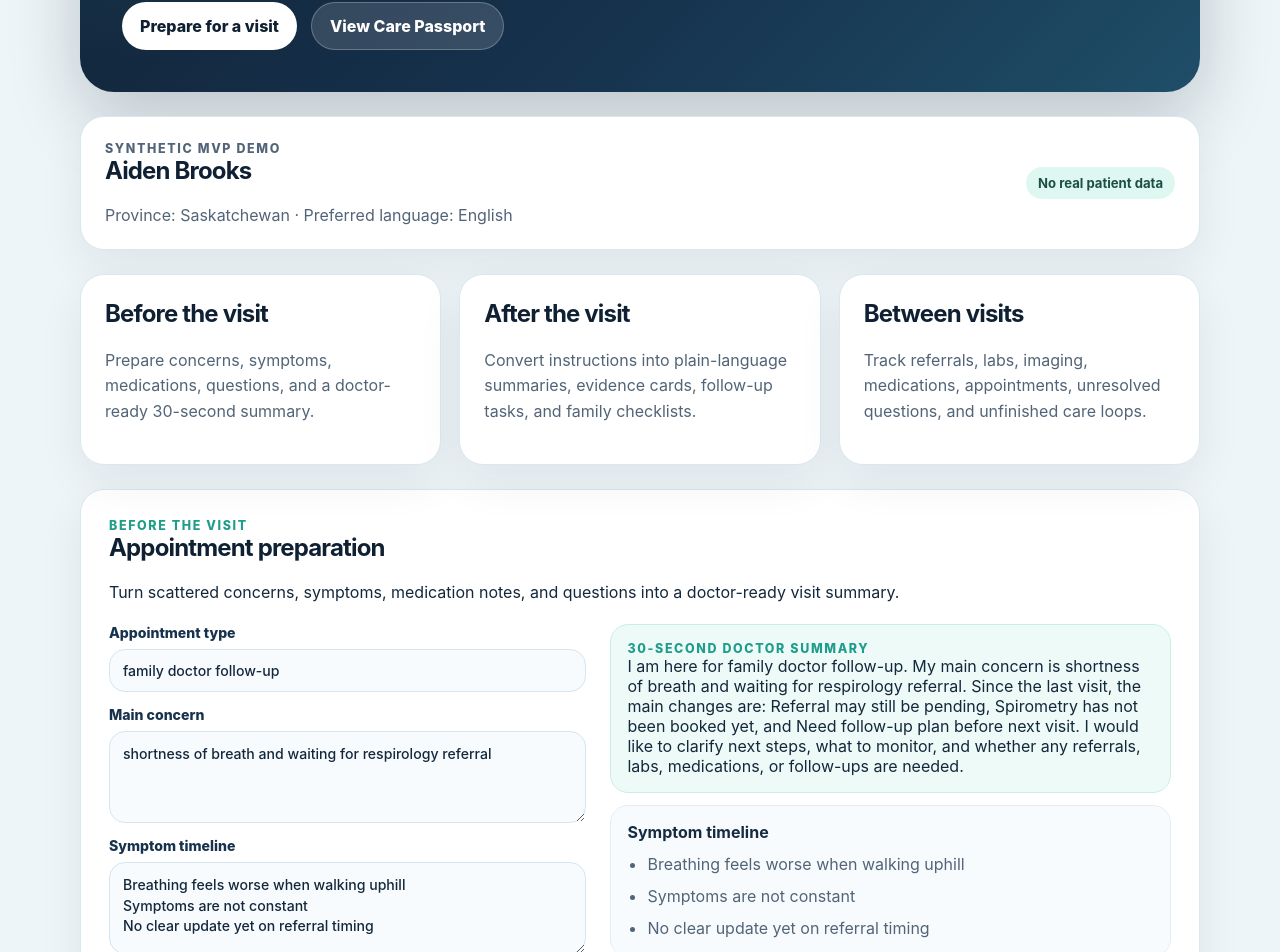
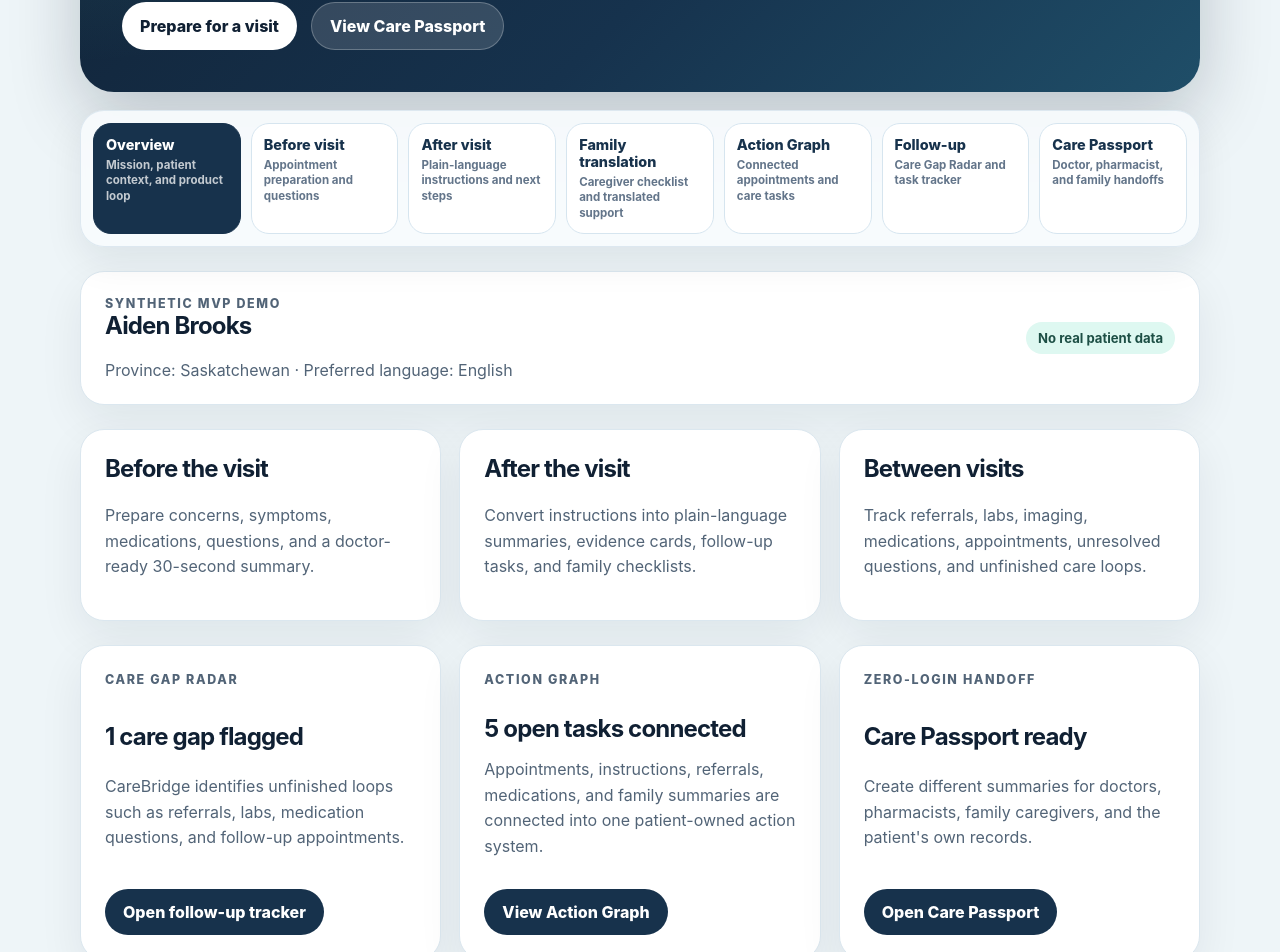
Before and after one commit to Kushrishi/carebridge-canada, a React (Vite) app: page / in a window 1280 px wide. Shown: the part 378-1330 px from the top of the page. Built offline with nearby package versions, Linux system fonts and the light colour scheme.

Commit message:
Add app navigation and product sections
Add section-based navigation for the CareBridge MVP so users can switch between overview, appointment prep, after-visit summaries, family translation, Action Graph, follow-up tracking, and Care Passport handoffs.

```diff
--- a/src/App.css
+++ b/src/App.css
@@ -864,3 +864,108 @@ button {
 .family-form textarea {
   line-height: 1.45;
 }
+
+.app-navigation {
+  position: sticky;
+  top: 0;
+  z-index: 10;
+  display: grid;
+  grid-template-columns: repeat(7, minmax(0, 1fr));
+  gap: 10px;
+  margin: 18px 0 24px;
+  padding: 12px;
+  border: 1px solid rgba(219, 231, 239, 0.92);
+  border-radius: 24px;
+  background: rgba(248, 251, 253, 0.92);
+  box-shadow: 0 14px 38px rgba(8, 23, 42, 0.08);
+  backdrop-filter: blur(14px);
+}
+
+.nav-tab {
+  display: grid;
+  gap: 5px;
+  align-content: start;
+  min-height: 86px;
+  border: 1px solid #d6e5ef;
+  border-radius: 18px;
+  padding: 12px;
+  color: #17324c;
+  background: white;
+  text-align: left;
+}
+
+.nav-tab span {
+  font-size: 0.9rem;
+  font-weight: 850;
+}
+
+.nav-tab small {
+  color: #63758a;
+  font-size: 0.72rem;
+  font-weight: 650;
+  line-height: 1.35;
+}
+
+.nav-tab--active {
+  color: white;
+  background: #17324c;
+  border-color: #17324c;
+}
+
+.nav-tab--active small {
+  color: rgba(255, 255, 255, 0.74);
+}
+
+.overview-dashboard {
+  display: grid;
+  grid-template-columns: repeat(3, 1fr);
+  gap: 18px;
+  margin-bottom: 24px;
+}
+
+.overview-dashboard article {
+  display: grid;
+  align-content: space-between;
+  gap: 14px;
+  border: 1px solid #dbe7ef;
+  border-radius: 24px;
+  padding: 24px;
+  background: white;
+  box-shadow: 0 16px 45px rgba(8, 23, 42, 0.07);
+}
+
+.overview-dashboard h2 {
+  margin-bottom: 0;
+}
+
+.overview-dashboard p {
+  color: #526477;
+  line-height: 1.6;
+}
+
+.overview-dashboard button {
+  justify-self: start;
+  color: white;
+  background: #17324c;
+}
+
+@media (max-width: 1060px) {
+  .app-navigation {
+    grid-template-columns: repeat(4, minmax(0, 1fr));
+  }
+
+  .overview-dashboard {
+    grid-template-columns: 1fr;
+  }
+}
+
+@media (max-width: 700px) {
+  .app-navigation {
+    position: static;
+    grid-template-columns: 1fr;
+  }
+
+  .nav-tab {
+    min-height: auto;
+  }
+}
--- a/src/App.tsx
+++ b/src/App.tsx
@@ -1,14 +1,18 @@
+import { useState } from 'react';
 import './App.css';
+import { AfterVisitSummary } from './components/AfterVisitSummary';
+import { AppNavigation } from './components/AppNavigation';
+import { AppointmentPrep } from './components/AppointmentPrep';
+import { CarePassportSummary } from './components/CarePassportSummary';
 import { CareTimeline } from './components/CareTimeline';
+import { FamilyTranslationMode } from './components/FamilyTranslationMode';
 import { FollowUpTracker } from './components/FollowUpTracker';
 import { demoCarePassport } from './data/demoCareGraph';
+import type { AppView } from './types/navigation';
 import { countOpenTasks, createCareGaps } from './utils/careGapRadar';
-import { AppointmentPrep } from './components/AppointmentPrep';
-import { AfterVisitSummary } from './components/AfterVisitSummary';
-import { FamilyTranslationMode } from './components/FamilyTranslationMode';
-import { CarePassportSummary } from './components/CarePassportSummary';
 
 function App() {
+  const [activeView, setActiveView] = useState<AppView>('overview');
   const careGaps = createCareGaps(demoCarePassport.followUpTasks);
   const openTaskCount = countOpenTasks(demoCarePassport.followUpTasks);
 
@@ -24,13 +28,99 @@ function App() {
         </p>
 
         <div className="hero-actions" aria-label="Primary actions">
-                    <button type="button">Prepare for a visit</button>
-                    <button type="button" className="secondary-button">
+          <button type="button" onClick={() => setActiveView('before')}>
+            Prepare for a visit
+          </button>
+          <button
+            type="button"
+            className="secondary-button"
+            onClick={() => setActiveView('passport')}
+          >
             View Care Passport
           </button>
         </div>
       </section>
 
+      <AppNavigation activeView={activeView} onViewChange={setActiveView} />
+
+      {activeView === 'overview' && (
+        <OverviewSection
+          careGapCount={careGaps.length}
+          openTaskCount={openTaskCount}
+          onViewChange={setActiveView}
+        />
+      )}
+
+      {activeView === 'before' && <AppointmentPrep />}
+
+      {activeView === 'after' && <AfterVisitSummary />}
+
+      {activeView === 'family' && <FamilyTranslationMode />}
+
+      {activeView === 'timeline' && (
+        <CareTimeline
+          appointments={demoCarePassport.recentAppointments}
+          tasks={demoCarePassport.followUpTasks}
+        />
+      )}
+
+      {activeView === 'follow-up' && (
+        <section className="dashboard-section">
+          <div>
+            <p className="eyebrow">Care Gap Radar</p>
+            <h2>
+              {careGaps.length} care gap flagged · {openTaskCount} open tasks
+            </h2>
+            <p>
+              CareBridge flags unfinished loops. It does not diagnose, treat,
+              approve prescriptions, or replace clinical judgment.
+            </p>
+
+            <div className="care-gap-list">
+              {careGaps.map((gap) => (
+                <article className="care-gap-card" key={gap.id}>
+                  <h3>{gap.title}</h3>
+                  <p>{gap.explanation}</p>
+                  <span>{gap.safePrompt}</span>
+                </article>
+              ))}
+            </div>
+          </div>
+
+          <FollowUpTracker tasks={demoCarePassport.followUpTasks} />
+        </section>
+      )}
+
+      {activeView === 'passport' && (
+        <CarePassportSummary carePassport={demoCarePassport} />
+      )}
+
+      <section className="safety-card">
+        <h2>Safety principle</h2>
+        <p>
+          CareBridge supports understanding, preparation, communication, and
+          follow-up. It does not diagnose, treat, approve prescriptions, provide
+          emergency triage, or replace doctors, nurses, pharmacists, clinics,
+          hospitals, or provincial health systems.
+        </p>
+      </section>
+    </main>
+  );
+}
+
+type OverviewSectionProps = {
+  careGapCount: number;
+  openTaskCount: number;
+  onViewChange: (view: AppView) => void;
+};
+
+function OverviewSection({
+  careGapCount,
+  openTaskCount,
+  onViewChange,
+}: OverviewSectionProps) {
+  return (
+    <>
       <section className="patient-card" aria-label="Synthetic demo patient">
         <div>
           <p className="eyebrow">Synthetic MVP demo</p>
@@ -69,54 +159,44 @@ function App() {
         </article>
       </section>
 
-            <AppointmentPrep />
+      <section className="overview-dashboard" aria-label="CareBridge overview">
+        <article>
+          <p className="eyebrow">Care Gap Radar</p>
+          <h2>{careGapCount} care gap flagged</h2>
+          <p>
+            CareBridge identifies unfinished loops such as referrals, labs,
+            medication questions, and follow-up appointments.
+          </p>
+          <button type="button" onClick={() => onViewChange('follow-up')}>
+            Open follow-up tracker
+          </button>
+        </article>
 
-            <AfterVisitSummary />
+        <article>
+          <p className="eyebrow">Action Graph</p>
+          <h2>{openTaskCount} open tasks connected</h2>
+          <p>
+            Appointments, instructions, referrals, medications, and family
+            summaries are connected into one patient-owned action system.
+          </p>
+          <button type="button" onClick={() => onViewChange('timeline')}>
+            View Action Graph
+          </button>
+        </article>
 
-            <FamilyTranslationMode />
-
-            <CareTimeline
-                appointments={demoCarePassport.recentAppointments}
-                tasks={demoCarePassport.followUpTasks}
-            />
-
-            <section className="dashboard-section">
-                <div>
-                    <p className="eyebrow">Care Gap Radar</p>
-                    <h2>
-                        {careGaps.length} care gap flagged · {openTaskCount} open tasks
-                    </h2>
+        <article>
+          <p className="eyebrow">Zero-login handoff</p>
+          <h2>Care Passport ready</h2>
           <p>
-                        CareBridge flags unfinished loops. It does not diagnose, treat,
-                        approve prescriptions, or replace clinical judgment.
+            Create different summaries for doctors, pharmacists, family
+            caregivers, and the patient&apos;s own records.
           </p>
-
-                    <div className="care-gap-list">
-                        {careGaps.map((gap) => (
-                            <article className="care-gap-card" key={gap.id}>
-                                <h3>{gap.title}</h3>
-                                <p>{gap.explanation}</p>
-                                <span>{gap.safePrompt}</span>
+          <button type="button" onClick={() => onViewChange('passport')}>
+            Open Care Passport
+          </button>
         </article>
-                        ))}
-                    </div>
-                </div>
-
-                <FollowUpTracker tasks={demoCarePassport.followUpTasks} />
       </section>
-
-            <CarePassportSummary carePassport={demoCarePassport} />
-
-            <section className="safety-card">
-                <h2>Safety principle</h2>
-                <p>
-                    CareBridge supports understanding, preparation, communication, and
-                    follow-up. It does not diagnose, treat, approve prescriptions, provide
-                    emergency triage, or replace doctors, nurses, pharmacists, clinics,
-                    hospitals, or provincial health systems.
-                </p>
-            </section>
-        </main>
+    </>
   );
 }
 
--- /dev/null
+++ b/src/components/AppNavigation.tsx
@@ -0,0 +1,74 @@
+import type { AppView } from '../types/navigation';
+
+type AppNavigationProps = {
+  activeView: AppView;
+  onViewChange: (view: AppView) => void;
+};
+
+type AppViewConfig = {
+  id: AppView;
+  label: string;
+  description: string;
+};
+
+const appViews: AppViewConfig[] = [
+  {
+    id: 'overview',
+    label: 'Overview',
+    description: 'Mission, patient context, and product loop',
+  },
+  {
+    id: 'before',
+    label: 'Before visit',
+    description: 'Appointment preparation and questions',
+  },
+  {
+    id: 'after',
+    label: 'After visit',
+    description: 'Plain-language instructions and next steps',
+  },
+  {
+    id: 'family',
+    label: 'Family translation',
+    description: 'Caregiver checklist and translated support',
+  },
+  {
+    id: 'timeline',
+    label: 'Action Graph',
+    description: 'Connected appointments and care tasks',
+  },
+  {
+    id: 'follow-up',
+    label: 'Follow-up',
+    description: 'Care Gap Radar and task tracker',
+  },
+  {
+    id: 'passport',
+    label: 'Care Passport',
+    description: 'Doctor, pharmacist, and family handoffs',
+  },
+];
+
+export function AppNavigation({
+  activeView,
+  onViewChange,
+}: AppNavigationProps) {
+  return (
+    <nav className="app-navigation" aria-label="CareBridge product sections">
+      {appViews.map((view) => (
+        <button
+          key={view.id}
+          type="button"
+          className={
+            activeView === view.id ? 'nav-tab nav-tab--active' : 'nav-tab'
+          }
+          aria-pressed={activeView === view.id}
+          onClick={() => onViewChange(view.id)}
+        >
+          <span>{view.label}</span>
+          <small>{view.description}</small>
+        </button>
+      ))}
+    </nav>
+  );
+}
--- /dev/null
+++ b/src/types/navigation.ts
@@ -0,0 +1,8 @@
+export type AppView =
+  | 'overview'
+  | 'before'
+  | 'after'
+  | 'family'
+  | 'timeline'
+  | 'follow-up'
+  | 'passport';
```
Also changed, not shown: 2 other files (tests, documents, lock files or other folders). Lines whose indentation alone changed are shown as unchanged.
